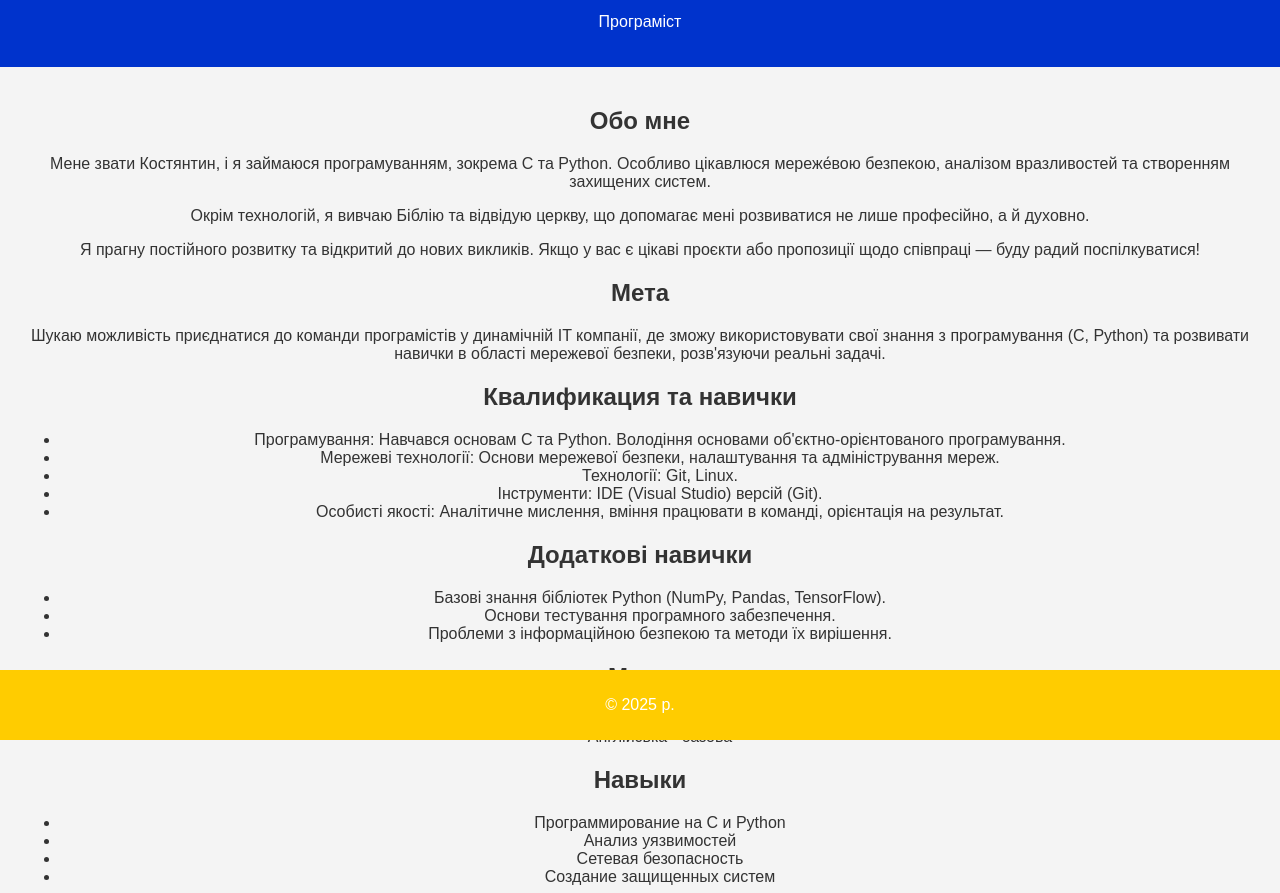
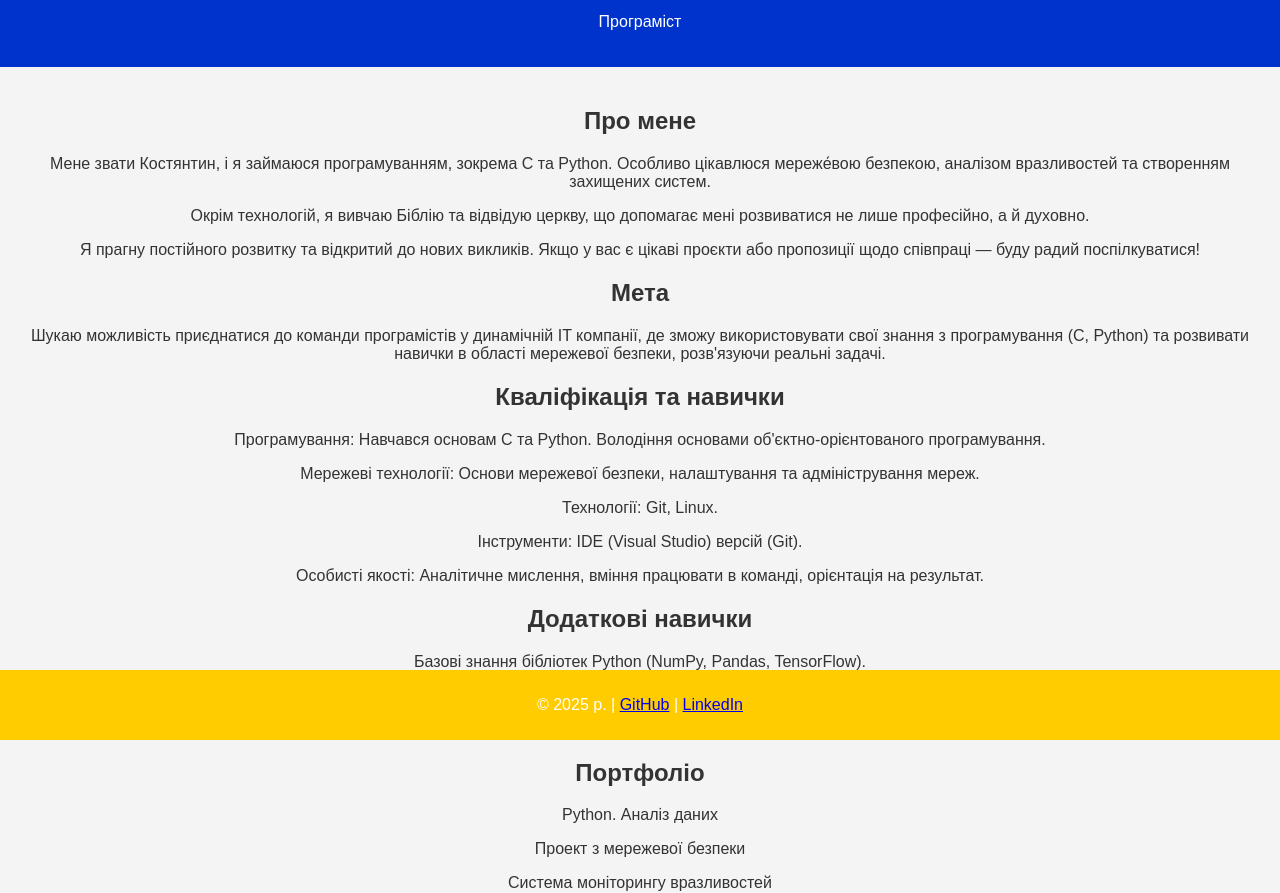
Before and after one commit to kostya-it-ua/My_website, a plain HTML site: page index.html in a window 1280 px wide. Shown: the part 60-953 px from the top of the page. Drawn offline with Linux system fonts and the light colour scheme.

Commit message:
Add files via upload

```diff
--- a/index.html
+++ b/index.html
@@ -1,10 +1,10 @@
-<!-- Это HTML файл -->
+<!-- Це HTML файл -->
 <!DOCTYPE html>
-<html lang="ru">
+<html lang="uk">
 <head>
     <meta charset="UTF-8">
     <meta name="viewport" content="width=device-width, initial-scale=1.0">
-    <title>Сайт-визитка</title>
+    <title>Сайт-візитка</title>
     <link rel="stylesheet" href="styles.css">
 </head>
 <body>
@@ -14,8 +14,8 @@
     </header>
     <main>
         <section id="about">
-            <h2>Обо мне</h2>
-            <p>Мене звати Костянтин, і я займаюся програмуванням, зокрема С та Python. Особливо цікавлюся мереже́вою безпекою, аналізом вразливостей та створенням захищених систем.</p>
+            <h2>Про мене</h2>
+            <p>Мене звати Костянтин, і я займаюся програмуванням, зокрема C та Python. Особливо цікавлюся мереже́вою безпекою, аналізом вразливостей та створенням захищених систем.</p>
             <p>Окрім технологій, я вивчаю Біблію та відвідую церкву, що допомагає мені розвиватися не лише професійно, а й духовно.</p>
             <p>Я прагну постійного розвитку та відкритий до нових викликів. Якщо у вас є цікаві проєкти або пропозиції щодо співпраці — буду радий поспілкуватися!</p>
         </section>
@@ -24,57 +24,35 @@
             <p>Шукаю можливість приєднатися до команди програмістів у динамічній IT компанії, де зможу використовувати свої знання з програмування (C, Python) та розвивати навички в області мережевої безпеки, розв'язуючи реальні задачі.</p>
         </section>
         <section id="qualifications">
-            <h2>Квалификация та навички</h2>
-            <ul>
-                <li>Програмування: Навчався основам С та Python. Володіння основами об'єктно-орієнтованого програмування.</li>
-                <li>Мережеві технології: Основи мережевої безпеки, налаштування та адміністрування мереж.</li>
-                <li>Технології: Git, Linux.</li>
-                <li>Інструменти: IDE (Visual Studio) версій (Git).</li>
-                <li>Особисті якості: Аналітичне мислення, вміння працювати в команді, орієнтація на результат.</li>
-            </ul>
+            <h2>Кваліфікація та навички</h2>
+            <p>Програмування: Навчався основам C та Python. Володіння основами об'єктно-орієнтованого програмування.</p>
+            <p>Мережеві технології: Основи мережевої безпеки, налаштування та адміністрування мереж.</p>
+            <p>Технології: Git, Linux.</p>
+            <p>Інструменти: IDE (Visual Studio) версій (Git).</p>
+            <p>Особисті якості: Аналітичне мислення, вміння працювати в команді, орієнтація на результат.</p>
         </section>
         <section id="additional-skills">
             <h2>Додаткові навички</h2>
-            <ul>
-                <li>Базові знання бібліотек Python (NumPy, Pandas, TensorFlow).</li>
-                <li>Основи тестування програмного забезпечення.</li>
-                <li>Проблеми з інформаційною безпекою та методи їх вирішення.</li>
-            </ul>
-        </section>
-        <section id="languages">
-            <h2>Мови</h2>
-            <ul>
-                <li>Українська — рідна</li>
-                <li>Англійська - базова</li>
-            </ul>
-        </section>
-        <section id="skills">
-            <h2>Навыки</h2>
-            <ul>
-                <li>Программирование на C и Python</li>
-                <li>Анализ уязвимостей</li>
-                <li>Сетевая безопасность</li>
-                <li>Создание защищенных систем</li>
-            </ul>
+            <p>Базові знання бібліотек Python (NumPy, Pandas, TensorFlow).</p>
+            <p>Основи тестування програмного забезпечення.</p>
+            <p>Проблеми з інформаційною безпекою та методи їх вирішення.</p>
         </section>
         <section id="portfolio">
-            <h2>Портфолио</h2>
-            <ul>
-                <li>Python. Анализ данных</li>
-                <li>Проект по сетевой безопасности</li>
-                <li>Система мониторинга уязвимостей</li>
-            </ul>
+            <h2>Портфоліо</h2>
+            <p>Python. Аналіз даних</p>
+            <p>Проект з мережевої безпеки</p>
+            <p>Система моніторингу вразливостей</p>
         </section>
         <section id="contact">
             <h2>Контакти</h2>
             <p>📩 Контакти:</p>
             <p>Email: <a href="mailto:kostya_eu@ukr.net">kostya_eu@ukr.net</a></p>
-            <p>Telegram: <a href="https://t.me/kostya_eu_ua" target="_blank">t.me/kostya_eu_ua</a></p>
             <p>LinkedIn: <a href="https://www.linkedin.com/in/kostya-ua" target="_blank">www.linkedin.com/in/kostya-ua</a></p>
+            <p>Telegram: <a href="https://t.me/kostua_it" target="_blank">t.me/kostua_it</a></p>
         </section>
     </main>
     <footer>
-        <p>&copy; 2025 р.</p>
+        <p>&copy; 2025 р. | <a href="https://github.com/kostya-it-ua" target="_blank">GitHub</a> | <a href="https://www.linkedin.com/in/kostya-ua" target="_blank">LinkedIn</a></p>
     </footer>
     <script src="scripts.js"></script>
 </body>
```
